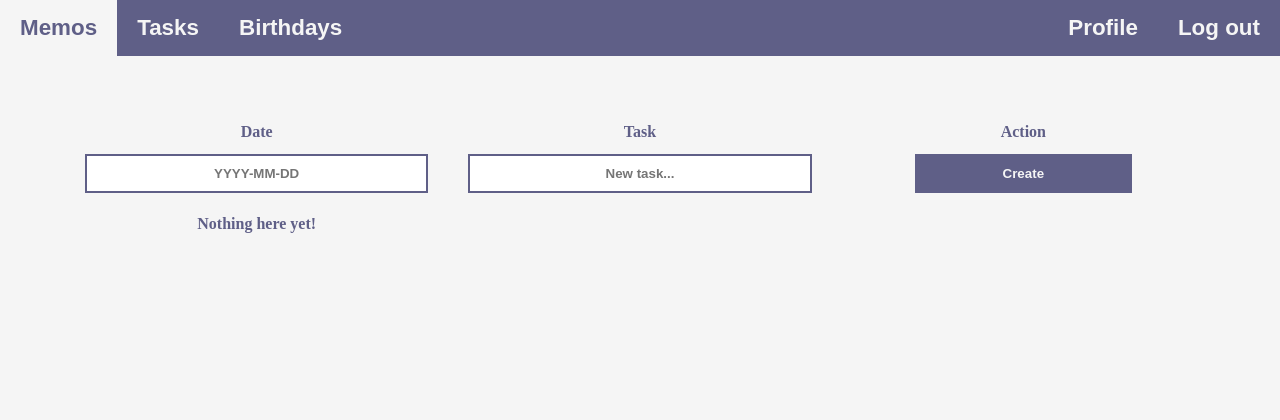
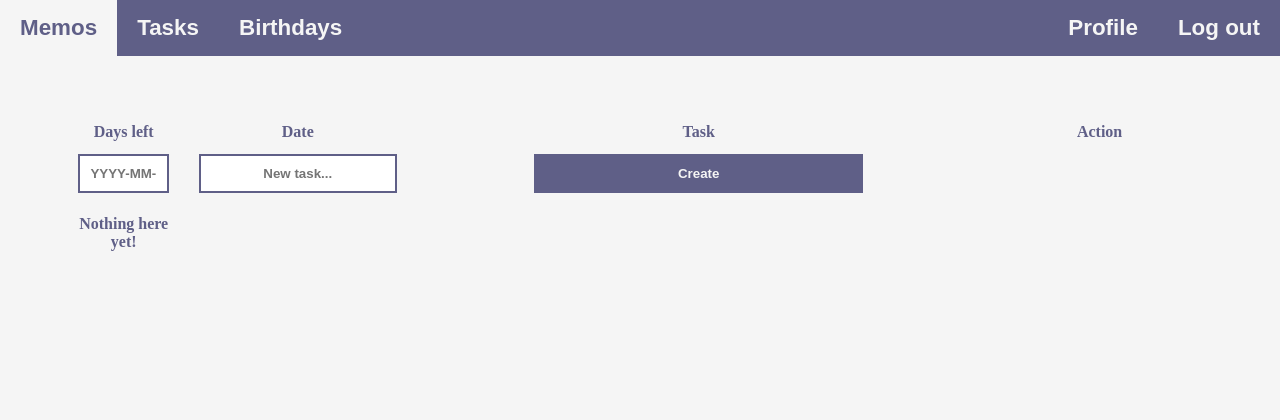
Before and after one commit to Ithalos/cs50, a Flask app: page /tasks in a window 1280 px wide. Shown: the top 420 px of the page. Run offline with Flask 2, Linux system fonts and the light colour scheme; the visitor is signed in with stand-in values (Sample User, id 1); data that the repository does not hold is empty; some libraries are stand-ins or nearby versions.

Commit message:
Add class attributes to table in tasks template

```diff
--- a/final-project/templates/tasks.html
+++ b/final-project/templates/tasks.html
@@ -7,9 +7,10 @@
 {% block body %}
 
     <table class="entries">
-        <th>Date</th>
-        <th>Task</th>
-        <th>Action</th>
+        <th class="daysleft">Days left</th>
+        <th class="date">Date</th>
+        <th class="task">Task</th>
+        <th class="action">Action</th>
             <tr>
                 <form action="{{ url_for("create_task") }}" method="post" autocomplete="off">
                     <td><input type="text" name="task_date" placeholder="YYYY-MM-DD" /></td>
@@ -23,7 +24,8 @@
                 <tr>
                     <form action="{{ url_for("remove_task") }}" method="post">
                         <input type="hidden" name="task_id" value="{{ task.id }}" />
-                        <td>{{ task.date }}</td>
+                        <td class="js_daysleft"></td>
+                        <td class="js_date">{{ task.date }}</td>
                         <td>{{ task.text }}</td>
                         <td><input type="submit" value="Remove" /></td>
                     </form>
```
